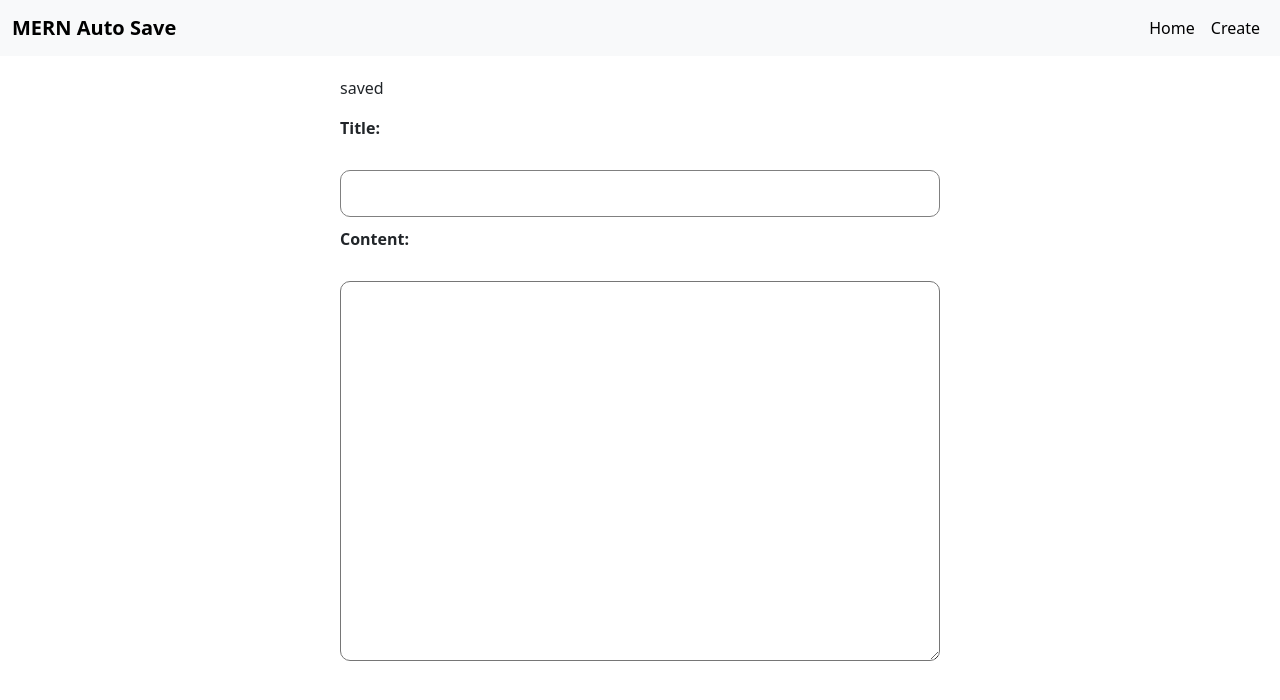
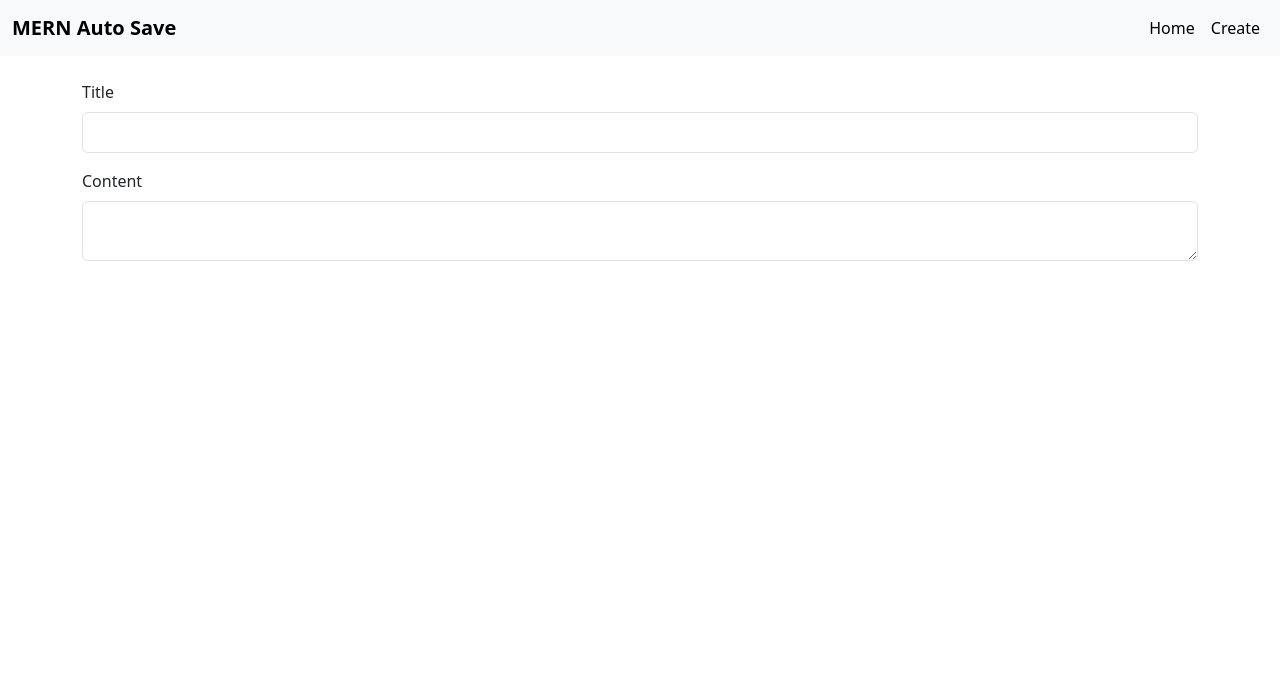
Before and after one commit to aarindey/MERN-autosave, a React (Create React App) app in the folder client/: page /blog/1 in a window 1280 px wide. Shown: the top 700 px of the page. Built offline with nearby package versions, Linux system fonts and the light colour scheme; no server answers.

Commit message:
UI improvement for blog editor

```diff
--- a/client/src/components/BlogEditor.js
+++ b/client/src/components/BlogEditor.js
@@ -3,14 +3,13 @@ import React, { useEffect, useState } from "react";
 import { useDispatch } from "react-redux";
 import { updatePost } from "../redux/actions/postActions";
 import axios from "axios";
-import "../styles/blog/BlogEditor.css";
+// import "../styles/blog/BlogEditor.css";
 import config from "../config.json";
 
 const BlogEditor = ({ postId }) => {
   const dispatch = useDispatch();
   const [content, setContent] = useState("");
   const [title, setTitle] = useState("");
-  const [autosaving, setautosaving] = useState(false);
 
   // Assuming you have a Redux state for the selected post
   // const selectedPost = useSelector((state) => state.selectedPost);
@@ -34,38 +33,72 @@ const BlogEditor = ({ postId }) => {
   }, [postId]);
 
   const handleContentChange = (e) => {
+    e.preventDefault();
     setContent(e.target.value);
+    localStorage.setItem("scrollPosition", window.scrollY.toString());
   };
 
   const handleTitleChange = (e) => {
+    e.preventDefault();
     setTitle(e.target.value);
+    localStorage.setItem("scrollPosition", window.scrollY.toString());
   };
 
   useEffect(() => {
     const autosave = setTimeout(() => {
-      setautosaving(true);
       dispatch(updatePost({ title, content }, postId));
-      setautosaving(false);
-    }, 1000);
+      // Set the height of the textarea to its scrollHeight
+      const textarea = document.getElementById("contentTextarea");
+      if (textarea) {
+        textarea.style.height = "auto";
+        textarea.style.height = textarea.scrollHeight + "px";
+      }
+      const savedScrollPosition = localStorage.getItem("scrollPosition");
+      if (savedScrollPosition) {
+        window.scrollTo(0, parseInt(savedScrollPosition, 10));
+      }
+      // Reset scroll behavior to default (non-smooth) after setting the scroll position
+      document.documentElement.style.scrollBehavior = "auto";
+    }, 3000);
 
     return () => clearTimeout(autosave);
   }, [content, dispatch, title, postId]);
 
+  // Save the scroll position to localStorage on component unmount
+  useEffect(() => {
+    return () => {
+      localStorage.setItem("scrollPosition", window.scrollY.toString());
+    };
+  }, []);
+
   return (
-    <div className="blog-container m">
-      <p>{autosaving ? "saving..." : "saved"}</p>
-      <label className="input-title">Title:</label>
+    <div className="blog-container mt-4">
+      {/* <p className="mb-2">{autosaving ? "Saving..." : "Saved"}</p> */}
+      <div className="mb-3">
+        <label htmlFor="title" className="form-label input-title">
+          Title
+        </label>
         <input
-        className="input-text input-container"
+          type="text"
+          className="form-control input-text"
+          id="title"
           value={title}
           onChange={handleTitleChange}
-      ></input>
-      <label className="input-content">Content:</label>
+          style={{ fontWeight: "bold", fontSize: "large" }}
+        />
+      </div>
+      <div className="mb-3">
+        <label htmlFor="content" className="form-label input-content">
+          Content
+        </label>
         <textarea
-        className="textarea-content textarea-container"
+          id="contentTextarea"
+          className="form-control textarea-content"
           value={content}
           onChange={handleContentChange}
+          style={{ overflow: "hidden" }}
         />
+      </div>
     </div>
   );
 };
```
Lines whose indentation alone changed are shown as unchanged.
